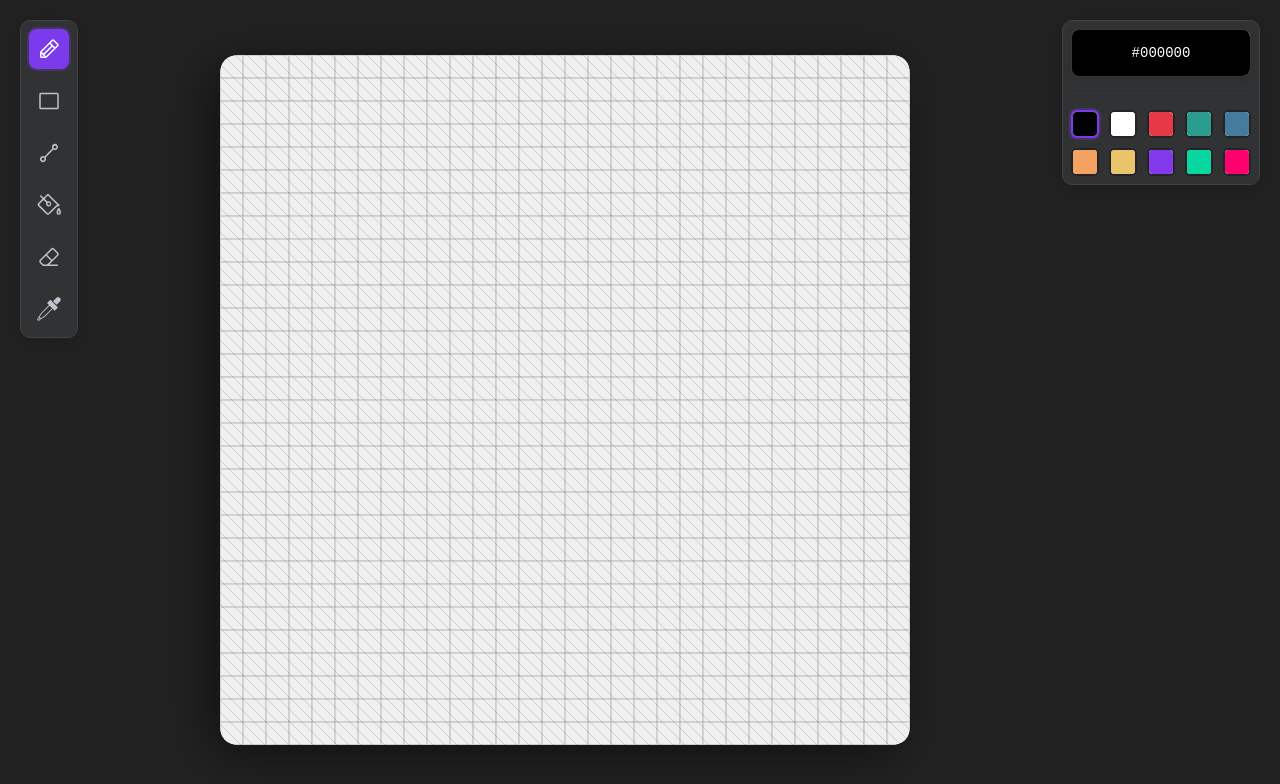
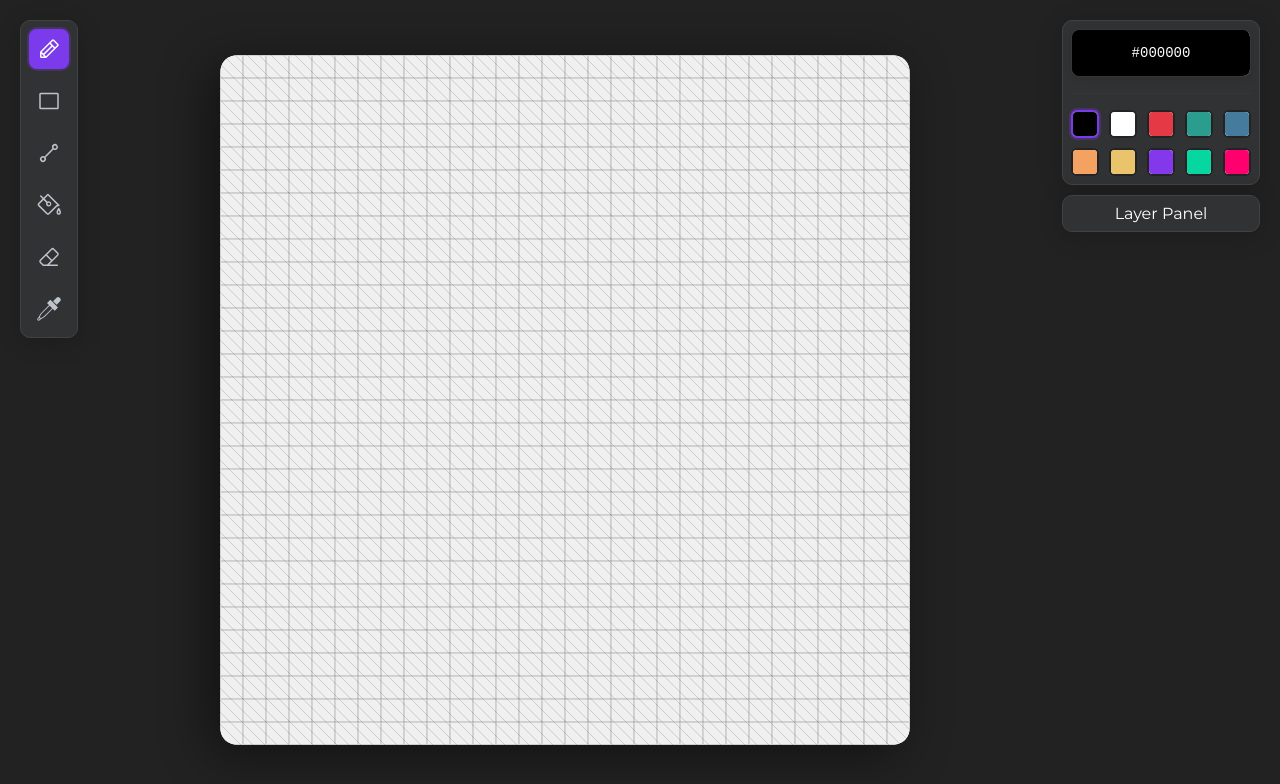
Before and after one commit to luketmillar/8bitdraw, a React (Vite) app: page / in a window 1280 px wide. Shown: the top 784 px of the page. Built offline with nearby package versions, Linux system fonts and the light colour scheme.

Commit message:
LayerPanel structure

```diff
--- /dev/null
+++ b/src/components/panels/LayerPanel/index.tsx
@@ -0,0 +1,10 @@
+import React from 'react'
+import { PanelContainer } from '../Panel'
+
+export const LayerPanel: React.FC = () => {
+  return (
+    <PanelContainer>
+      <div>Layer Panel</div>
+    </PanelContainer>
+  )
+}
--- a/src/components/panels/PanelLayout.tsx
+++ b/src/components/panels/PanelLayout.tsx
@@ -3,6 +3,7 @@ import AppController from '../../core/AppController'
 import styled from 'styled-components'
 import Toolbar from './Toolbar'
 import ColorPicker from './ColorPicker'
+import { LayerPanel } from './LayerPanel'
 
 const ToolBarPlacer = styled.div`
   position: absolute;
@@ -22,6 +23,10 @@ const ColorPickerPlacer = styled.div`
   flex-direction: column;
 `
 
+const Spacer = styled.div`
+  height: 10px;
+`
+
 interface PanelLayoutProps {
   controller: AppController
 }
@@ -34,6 +39,8 @@ export const PanelLayout: React.FC<PanelLayoutProps> = ({ controller }) => {
       </ToolBarPlacer>
       <ColorPickerPlacer>
         <ColorPicker controller={controller} />
+        <Spacer />
+        <LayerPanel />
       </ColorPickerPlacer>
     </>
   )
```
